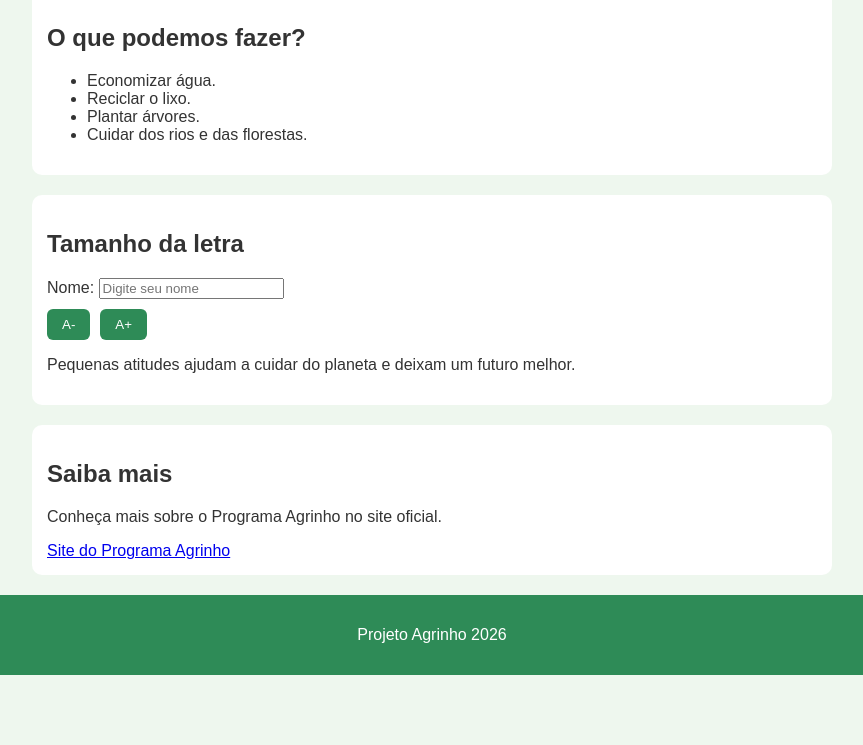
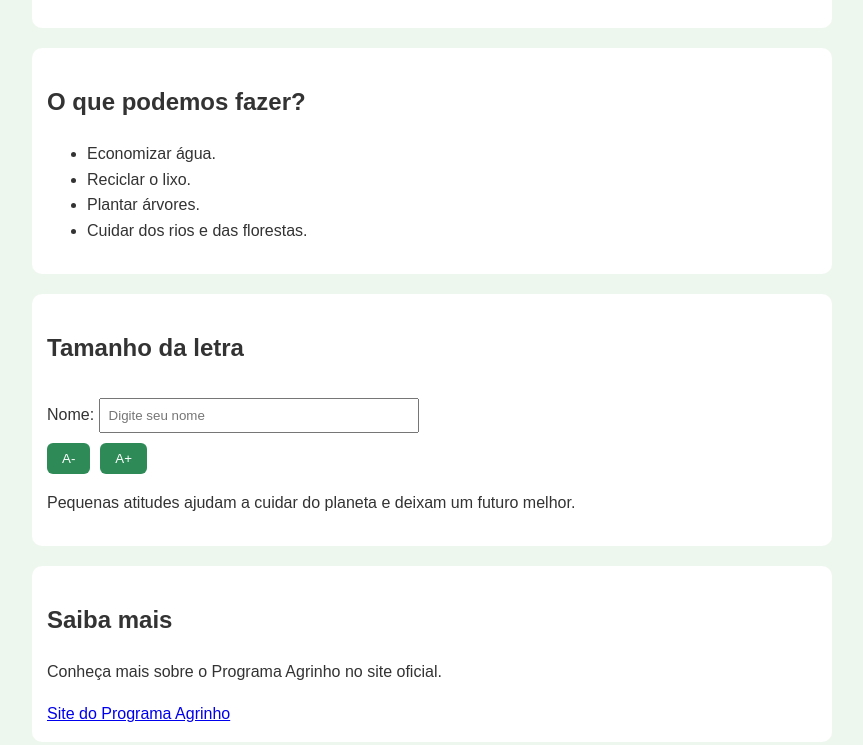
Before and after one commit to gabrielestevaodossantossilva-os/Agrinho2026-GABRIEL-1C, a plain HTML site: page index.html in a window 1280 px wide. Shown: the part 990-1735 px from the top of the page, without its empty margins (208-1071 px from the left). Before the commit the page ends 1665 px from the top, so only its background shows below. Drawn offline with Linux system fonts and the light colour scheme.

Commit message:
Update style.css

```diff
--- a/style.css
+++ b/style.css
@@ -4,6 +4,7 @@ body {
   background: #eef7ee;
   color: #333;
   font-size: 16px;
+  line-height: 1.6;
 }
 
 header {
@@ -24,6 +25,7 @@ nav {
 nav a {
   color: white;
   text-decoration: none;
+  font-weight: bold;
 }
 
 nav a:hover {
@@ -48,10 +50,21 @@ img {
   border-radius: 10px;
 }
 
+form {
+  display: block;
+  margin: 10px 0;
+}
+
+input {
+  padding: 8px;
+  width: 100%;
+  max-width: 300px;
+  margin: 10px 0;
+}
+
 .botoes {
   display: flex;
   gap: 10px;
-  margin: 10px 0;
 }
 
 button {
```
